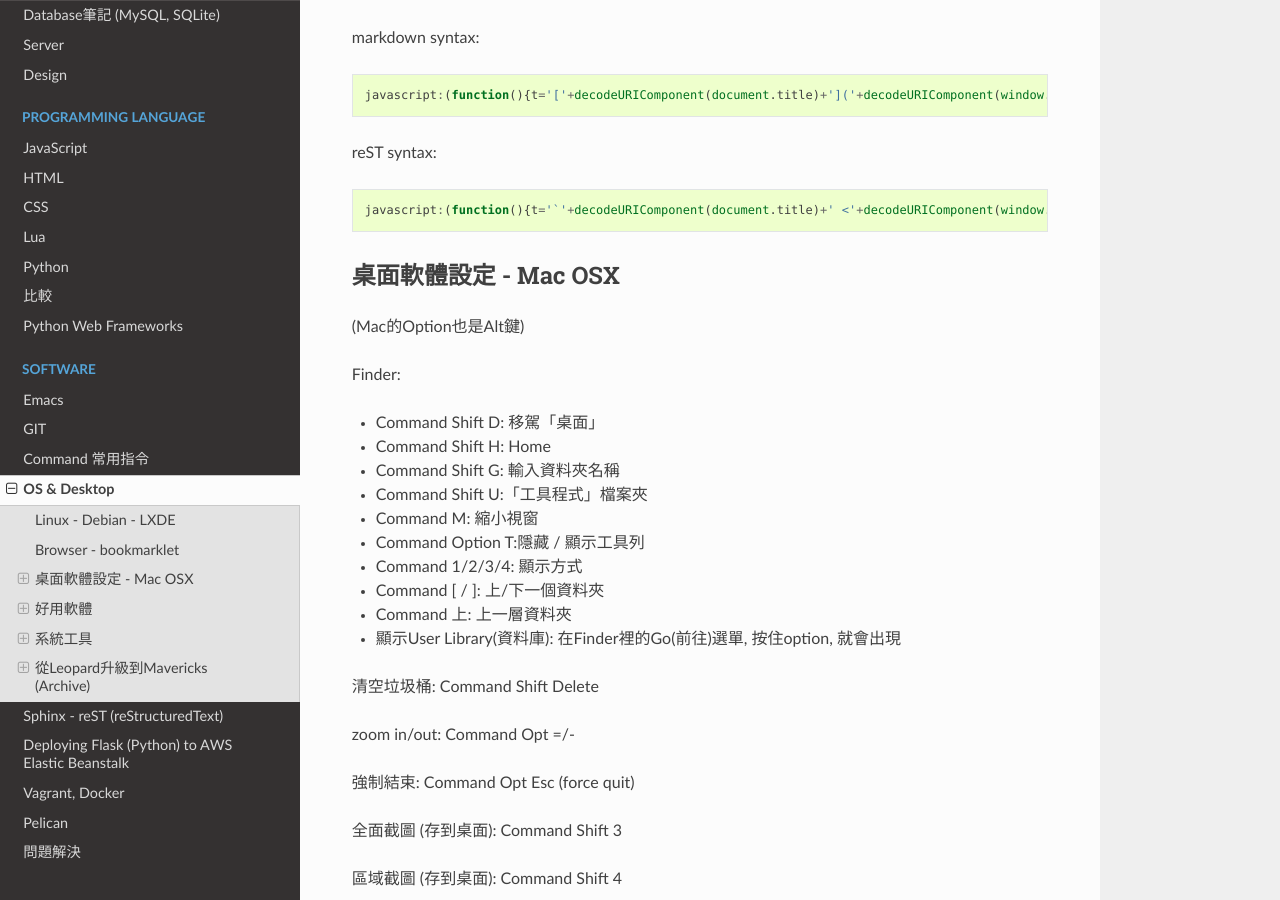
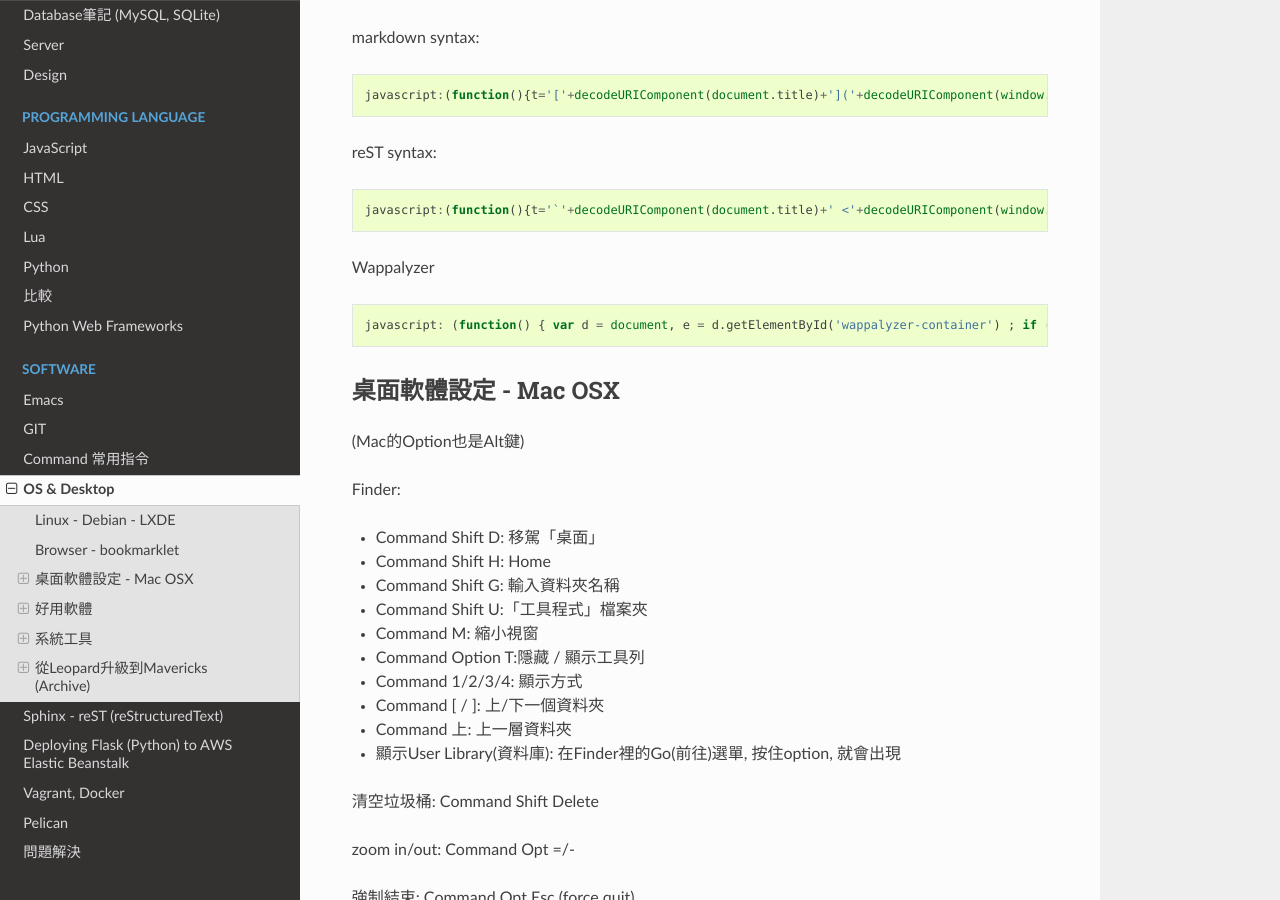
Before and after one commit to moogoo78/comp.suhen.org, a Sphinx documentation site: the page built from docs/source/os_desktop.rst, in a window 1280 px wide and 900 px high, scrolled down 1108 px. Built offline with Sphinx 7.4.7 and the Read the Docs theme 2.0.0, drawn with Linux system fonts in a browser that asks for light colours.

Commit message:
edited source; git push

```diff
--- a/docs/source/os_desktop.rst
+++ b/docs/source/os_desktop.rst
@@ -62,6 +62,12 @@ reST syntax:
 .. code-block:: javascript
 
    javascript:(function(){t='`'+decodeURIComponent(document.title)+' <'+decodeURIComponent(window.location.href)+'>`__';win=window.open('','_new','location=no,links=no,scrollbars=no,toolbar=no,width=550,height=150');win.document.write('<form><textarea name="a" rows="5" cols="50" onClick="javascript:this.form.a.focus();this.form.a.select();">'+t+'</textarea></form>');})()
+
+Wappalyzer
+
+.. code-block:: javascript
+
+   javascript: (function() { var d = document, e = d.getElementById('wappalyzer-container') ; if ( e !== null ) { d.body.removeChild(e); } var u = 'https://wappalyzer.com/bookmarklet/', t = new Date().getTime(), c = d.createElement('div'), p = d.createElement('div'), l = d.createElement('link'), s = d.createElement('script') ; c.setAttribute('id', 'wappalyzer-container'); l.setAttribute('rel', 'stylesheet'); l.setAttribute('href', u + 'css/wappalyzer.css'); d.head.appendChild(l); p.setAttribute('id', 'wappalyzer-pending'); p.setAttribute('style', 'background-image: url(' + u + 'images/pending.gif) !important'); c.appendChild(p); s.setAttribute('src', u + 'js/wappalyzer.js?' + t); s.onload = function() { s = d.createElement('script'); s.setAttribute('src', u + 'js/apps.js?' + t); s.onload = function() { s = d.createElement('script'); s.setAttribute('src', u + 'js/driver.js?' + t); c.appendChild(s); }; c.appendChild(s); }; c.appendChild(s); d.body.appendChild(c); })();
 
 
 桌面軟體設定 - Mac OSX
```
